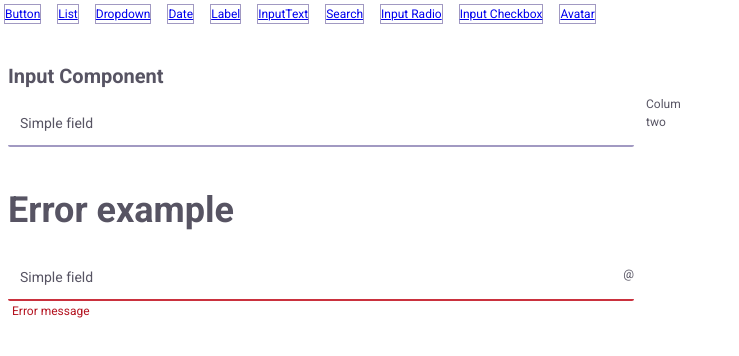
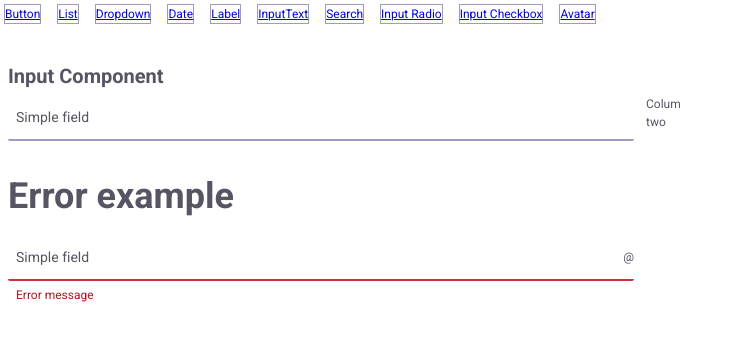
Before and after one commit to raghavd17/mbo-react-components, a React (Create React App) app: page /InputText in a window 1280 px wide. Shown: the top 356 px of the page, without its empty margins (0-739 px from the left). Built offline with nearby package versions, Linux system fonts and the light colour scheme.

Commit message:
input texfield fixes

```diff
--- a/src/Components/Form/InputText/InputText.js
+++ b/src/Components/Form/InputText/InputText.js
@@ -18,6 +18,7 @@ const Checkbox = () => {
                   // value={value}
                   // onChange={onChange}
                   placeholder=" "
+                  required
                   // {...(disabled ? { disabled } : {})}
                 />
                 {/* {dispRightIcon && rightIcon === "arrow" && (
@@ -40,7 +41,7 @@ const Checkbox = () => {
           {/* items */}
           <h2>Error example </h2>
           <div className={`${style.form_field}`}>
-            <div className={`${style.form_field__control} ${style.filled} ${style.error}`}>
+            <div className={`${style.form_field__control} ${style.error}`}>
               <div className={`${style.form_field__input_wrapper}`}>
                 <input
                   id="inputField"
@@ -49,6 +50,7 @@ const Checkbox = () => {
                   // value={value}
                   // onChange={onChange}
                   placeholder=" "
+                  required
                   // {...(disabled ? { disabled } : {})}
                 />
                 {/* {dispRightIcon && rightIcon === "arrow" && (
--- a/src/Components/Form/InputText/_input-text.module.scss
+++ b/src/Components/Form/InputText/_input-text.module.scss
@@ -1,5 +1,13 @@
+@mixin label-inactive() {
+  transform: translateY(0);
+}
 
-:root {
+@mixin label-active() {
+  font-size: var(--label-size-sm);
+  transform: translateY(calc(-1 * var(--size-2-5)));
+}
+
+.form_field {
   --bg-color: var(--color-neutrals-white-600);
   --label-color: var(--color-neutrals-400);
   --border-color: var(--color-primary-300);
@@ -13,23 +21,10 @@
   --font-family: var(--ff-roboto);
 
   --error-color: var(--color-error-900);
-}
-
-@mixin label-inactive() {
-  transform: translateY(0);
-}
-
-@mixin label-active() {
-  font-size: var(--label-size-sm);
-  transform: translateY(-14px);
-}
-
-.form_field {
   display: block;
   font-family: var(--font-family);
   font-style: normal;
   font-weight: var(--fw-400, 400);
-  margin-bottom: var(--size-4);
 
   &:has(.form_field__input:not(:placeholder-shown)),
   &:has(.form_field__input:focus) {
@@ -44,6 +39,7 @@
 }
 
 .form_field__control {
+  --bg-color: var(--color-neutrals-white-600);
   background: var(--bg-color);
   border-radius: var(--size-0-5);
   overflow: hidden;
@@ -56,12 +52,6 @@
     transition: all var(--animation-duration);
   }
 
-  &.filled {
-    --bg-color: var(--color-primary-200, #6855b414);
-    --border-color: var(--color-primary-900);
-    --input-color: var(--color-primary-800);
-  }
-
   &.disabled {
     --bg-color: var(--color-neutrals-100);
     --border-color: var(--color-neutrals-200);
@@ -72,6 +62,12 @@
   &.error {
     --bg-color: var(--color-neutrals-white-900);
     --border-color: var(--color-error-500);
+  }
+  &:has(.form_field__input:valid):not(.error),
+  &.filled {
+    --bg-color: var(--color-primary-200, #6855b414);
+    --border-color: var(--color-primary-900);
+    --input-color: var(--color-primary-800);
   }
 }
 
@@ -97,15 +93,15 @@
   display: block;
   font-size: var(--label-size-md);
   outline: 0;
-  padding: var(--size-6) var(--size-3) var(--size-2-5) var(--size-3);
+  padding: var(--size-5) var(--size-2) var(--size-2) var(--size-2);
   width: var(--size-full);
 }
 
 .form_field__label {
   // @include label-active();
   display: block;
-  left: 0.75rem;
-  top: 1.125rem;
+  left: var(--size-2);
+  top: var(--size-3);
   margin: 0;
   position: absolute;
   transition: all var(--animation-duration);
@@ -117,7 +113,7 @@
   color: var(--error-color);
   font-size: var(--fs-12);
   line-height: var(--size-3);
-  padding: var(--size-1);
+  padding: var(--size-2);
   display: flex;
   line-height: 1.125;
   gap: var(--size-1);
--- a/src/styles/utilities/_separator-divider.scss
+++ b/src/styles/utilities/_separator-divider.scss
@@ -32,8 +32,8 @@
 // divide-x | divide-y | divider style
 :where(.divide-x, .divider-x, .divide-y, .divider-y) {
   --border-color: var(
-    --color-neutrals-200,
-    #b8b3bc
+    --color-primary-tint-200,
+    #a199c226
   ); // define color for divider
   --border-width: 1px;
   --border-style: solid;
```
